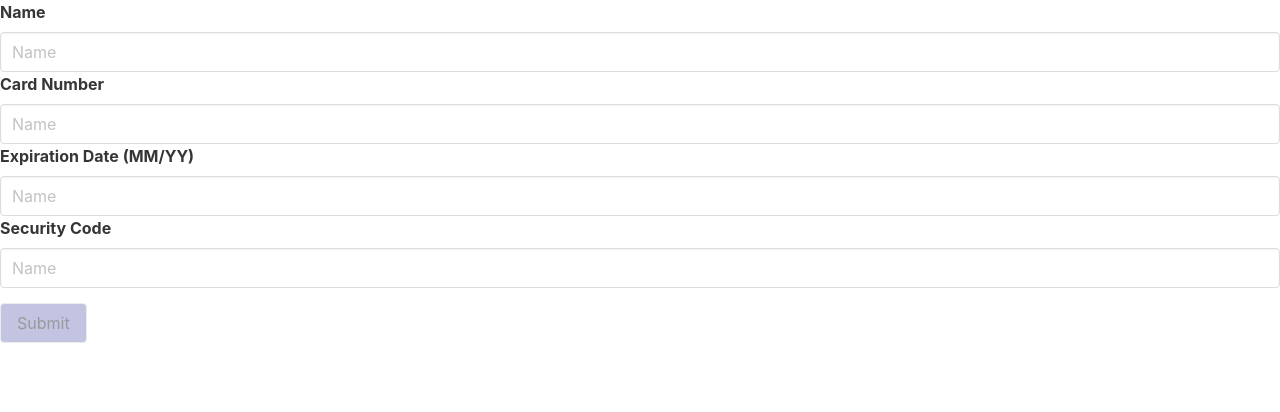
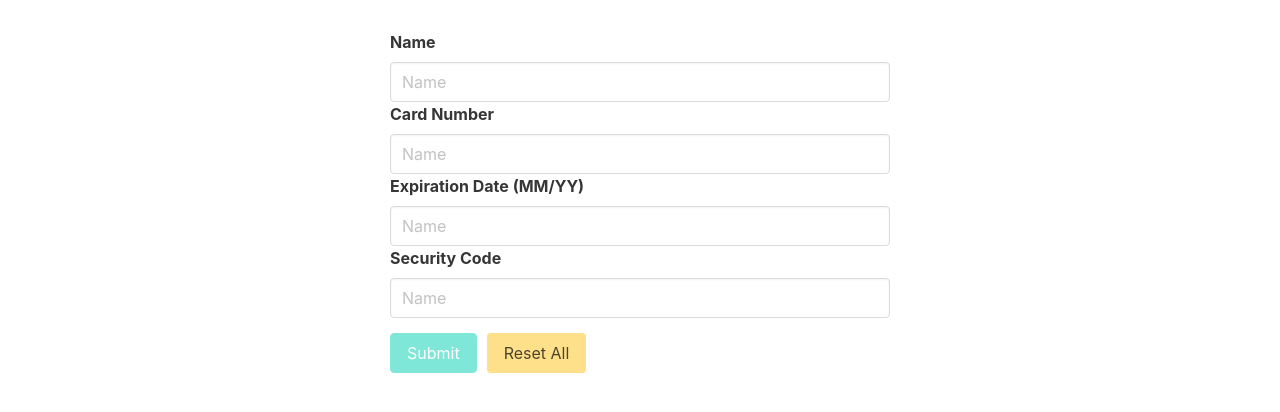
Before and after one commit to HennadiiZ/ang_ud_creditcard_18, an Angular app: page / in a window 1280 px wide. Shown: the top 412 px of the page. Built offline with nearby package versions, Linux system fonts and the light colour scheme.

Commit message:
Resetting a Form

```diff
--- a/src/app/app.component.ts
+++ b/src/app/app.component.ts
@@ -34,4 +34,6 @@ export class AppComponent {
   // 240. Reformatting the Input
   // 241. Using a Library for Masking (npm i --save ngx-mask)
     // npm i --save ngx-mask
+
+  // 242. Resetting a Form
 }
--- a/src/app/card-form/card-form.component.html
+++ b/src/app/card-form/card-form.component.html
@@ -3,5 +3,6 @@
   <app-input label="Card Number" [control]="cardForm.controls['cardNumber']"></app-input>
   <app-input label="Expiration Date (MM/YY)" [control]="cardForm.controls['expiration']"></app-input>
   <app-input label="Security Code" [control]="cardForm.controls['securityCode']"></app-input>
-  <button [disabled]="cardForm.invalid" class="button">Submit</button>
+  <button [disabled]="cardForm.invalid" class="button is-primary">Submit</button>
+  <button type="button" class="button is-warning" (click)="onReset()">Reset All</button>
 </form>
--- a/src/app/card-form/card-form.component.scss
+++ b/src/app/card-form/card-form.component.scss
@@ -1,4 +1,14 @@
-.button{
+form {
+  width: 500px;
+  margin: 0 auto;
+  margin-top: 30px;
+}
+
+.button {
   margin-top: 15px;
-  background-color: rgb(134, 138, 199);
+  margin-right: 10px;
 }
+
+.primary {
+  background-color: rgb(134, 199, 174);
+}
--- a/src/app/card-form/card-form.component.ts
+++ b/src/app/card-form/card-form.component.ts
@@ -40,8 +40,18 @@ export class CardFormComponent implements OnInit {
   }
 
   onSubmit(){
-    console.log("form was submitted")
-    console.log("Card Form controls", this.cardForm.controls)
+    console.log("form was submitted");
+    // console.log("Card Form controls", this.cardForm.controls);
+    this.cardForm.reset();
+  }
+
+  onReset(){
+    // console.log("controls-name", this.cardForm.controls['name'].value);
+    // console.log("controls-cardNumber", this.cardForm.controls['cardNumber'].value);
+    // console.log("controls-expiration", this.cardForm.controls['expiration'].value);
+    // console.log("controls-securityCode", this.cardForm.controls['securityCode'].value);
+
+    this.cardForm.reset();
   }
 
 }
--- a/src/app/date-form-control.ts
+++ b/src/app/date-form-control.ts
@@ -1,24 +1,29 @@
 import { FormControl } from "@angular/forms";
 
 export class DateFormControl extends FormControl {
-  override setValue(value:string, options: any) {
+  override setValue(value: string | null, options: any) {
 
-    if(value.match(/[^0-9|\/]/gi)){
+    if(!value){
+      super.setValue('', {...options, emitModelToViewChange: true });
+      return ;
+    }
+
+    if(value!.match(/[^0-9|\/]/gi)){
       super.setValue(this.value, {...options, emitModelToViewChange: true });
       return ;
     }
 
-    if(value.length > 5){
+    if(value!.length > 5){
       super.setValue(this.value, {...options, emitModelToViewChange: true });
       return ;
     }
 
-    if(value.length === 2 && this.value.length === 3){
+    if(value!.length === 2 && this.value.length === 3){
       super.setValue(value, { ...options, emitModelToViewChange: true });
       return ;
     }
 
-    if(value.length === 2){
+    if(value!.length === 2){
       super.setValue(value + '/', { ...options, emitModelToViewChange: true });
       return ;
     }
```
